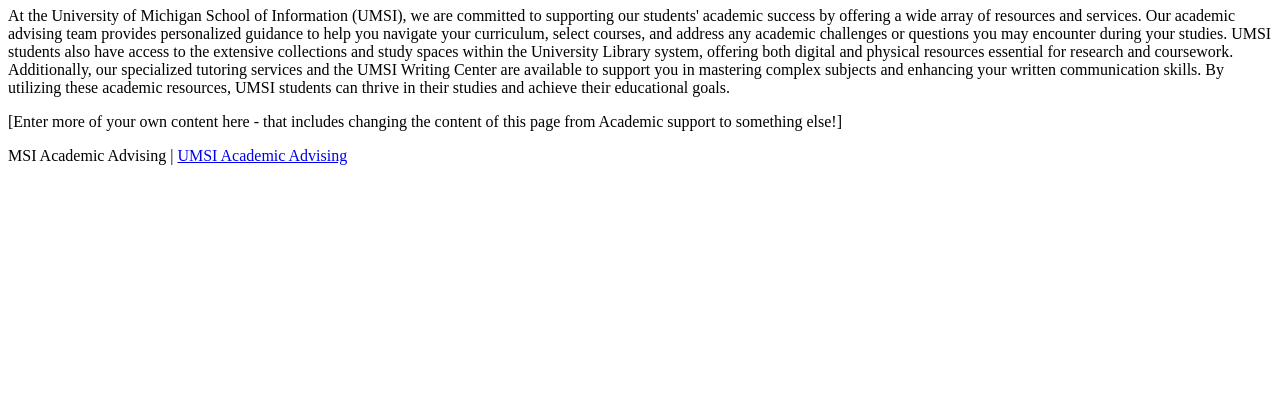
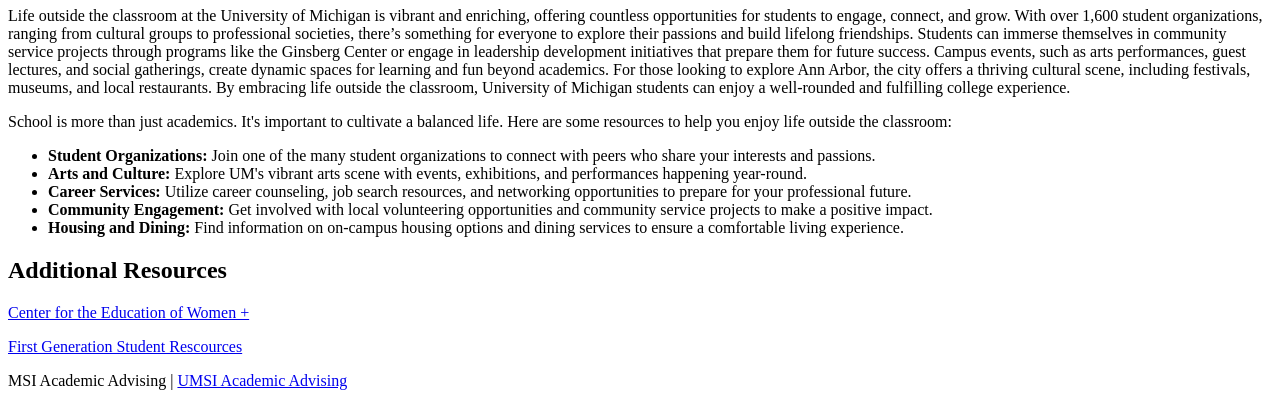
Before and after one commit to aakdis/client_project_w25, a plain HTML site: page page_3.html in a window 1280 px wide. Shown: the part 573-979 px from the top of the page. Before the commit the page ends 800 px from the top, so only its background shows below. Drawn offline with Linux system fonts and the light colour scheme.

Commit message:
Add files via upload

```diff
--- a/page_3.html
+++ b/page_3.html
@@ -18,28 +18,40 @@
                 <li><a href = "page_3.html">Page 3</a></li>
             </ul>
         </nav>
-        <h1>Academic Suport at UMSI</h1>
+        <h1>Life Outside the Classroom at UMSI</h1>
 
     </header>
     <main>
         <div>
-            <p>At the University of Michigan School of Information (UMSI), we are committed to supporting our students' academic success by offering a wide array of resources and services. Our academic advising team provides personalized guidance to help you navigate your curriculum, select courses, and address any academic challenges or questions you may encounter during your studies. UMSI students also have access to the extensive collections and study spaces within the University Library system, offering both digital and physical resources essential for research and coursework. Additionally, our specialized tutoring services and the UMSI Writing Center are available to support you in mastering complex subjects and enhancing your written communication skills. By utilizing these academic resources, UMSI students can thrive in their studies and achieve their educational goals. </p>
+            <p>Life outside the classroom at the University of Michigan is vibrant and enriching, offering countless opportunities for students to engage, connect, and grow. With over 1,600 student organizations, ranging from cultural groups to professional societies, there’s something for everyone to explore their passions and build lifelong friendships. Students can immerse themselves in community service projects through programs like the Ginsberg Center or engage in leadership development initiatives that prepare them for future success. Campus events, such as arts performances, guest lectures, and social gatherings, create dynamic spaces for learning and fun beyond academics. For those looking to explore Ann Arbor, the city offers a thriving cultural scene, including festivals, museums, and local restaurants. By embracing life outside the classroom, University of Michigan students can enjoy a well-rounded and fulfilling college experience. </p>
 
         </div>
 
-<div>[Enter more of your own content here - that includes changing the  content of this page from Academic support to something else!]</div>
+</header>
+<p>School is more than just academics. It's important to cultivate a balanced life. Here are some resources to help you enjoy life outside the classroom:</p>
+<article>
 
-            <!-- Jackie Wolf -->
+</article>
+<ul>
+    <li><strong>Student Organizations:</strong> Join one of the many student organizations to connect with peers who share your interests and passions.</li>
+    <li><strong>Arts and Culture:</strong> Explore UM's vibrant arts scene with events, exhibitions, and performances happening year-round.</li>
+    <li><strong>Career Services:</strong> Utilize career counseling, job search resources, and networking opportunities to prepare for your professional future.</li>
+    <li><strong>Community Engagement:</strong> Get involved with local volunteering opportunities and community service projects to make a positive impact.</li>
+    <li><strong>Housing and Dining:</strong> Find information on on-campus housing options and dining services to ensure a comfortable living experience.</li>
+</ul>
+</section>
 
-        <div></div>
-        <div></div>
-        <div></div>
-        <div></div>
-    </main>
-    <footer>
-        <p>MSI Academic Advising | <a href="https://sites.google.com/umich.edu/msiacademicadvising/student-support-resources">UMSI Academic Advising </a></p>
+<section>
+    <h2>Additional Resources</h2>
+    <article>
+        <p><a href="https://www.cew.umich.edu/">Center for the Education of Women +</a></p>
+        <p><a href="https://firstgen.umich.edu/">First Generation Student Rescources</a></p>
+    </article>
+</section>
+
+</main>
+<footer>
+    <p>MSI Academic Advising | <a href="https://sites.google.com/umich.edu/msiacademicadvising/student-support-resources">UMSI Academic Advising </a></p>
     </footer>
-
 </body>
-
 </html>
```
